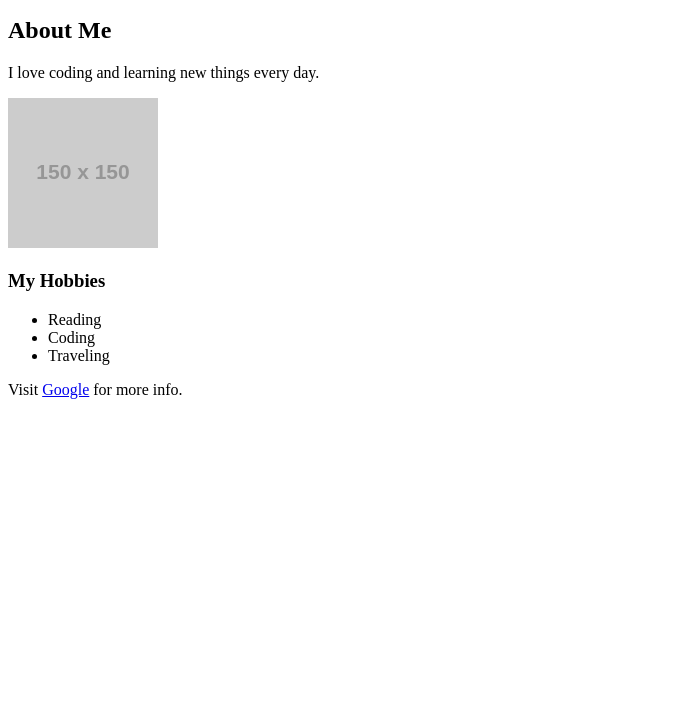
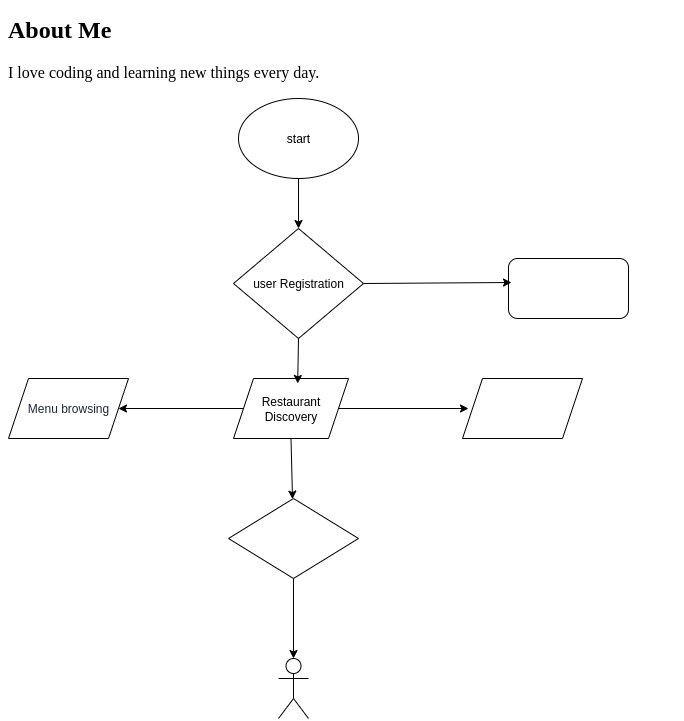
Before and after one commit to gowrisudabattula34/gowri_56, a plain HTML site: page index.html in a window 1280 px wide. Shown: the part 101-822 px from the top of the page, without its empty margins (0-684 px from the left). Before the commit the page ends 800 px from the top, so only its background shows below. Drawn offline with Linux system fonts and the light colour scheme; placeholder pictures from the web are drawn by us.

Commit message:
Update index.html

```diff
--- a/index.html
+++ b/index.html
@@ -10,7 +10,7 @@
   <h2>About Me</h2>
   <p>I love coding and learning new things every day.</p>
 
-  <img src="https://via.placeholder.com/150" alt="Sample Image">
+  <img src="zomato.png" alt="Sample Image">
 
   <h3>My Hobbies</h3>
   <ul>
```
